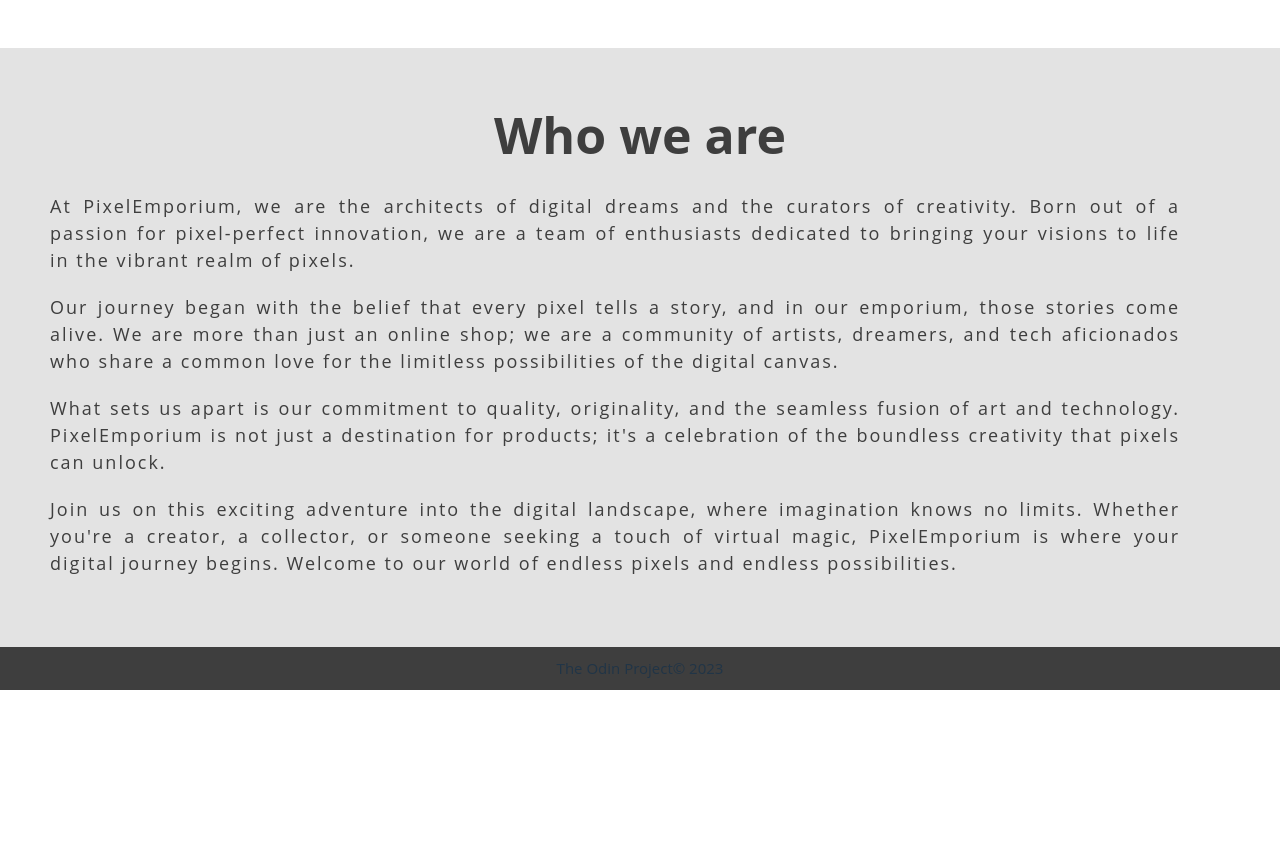
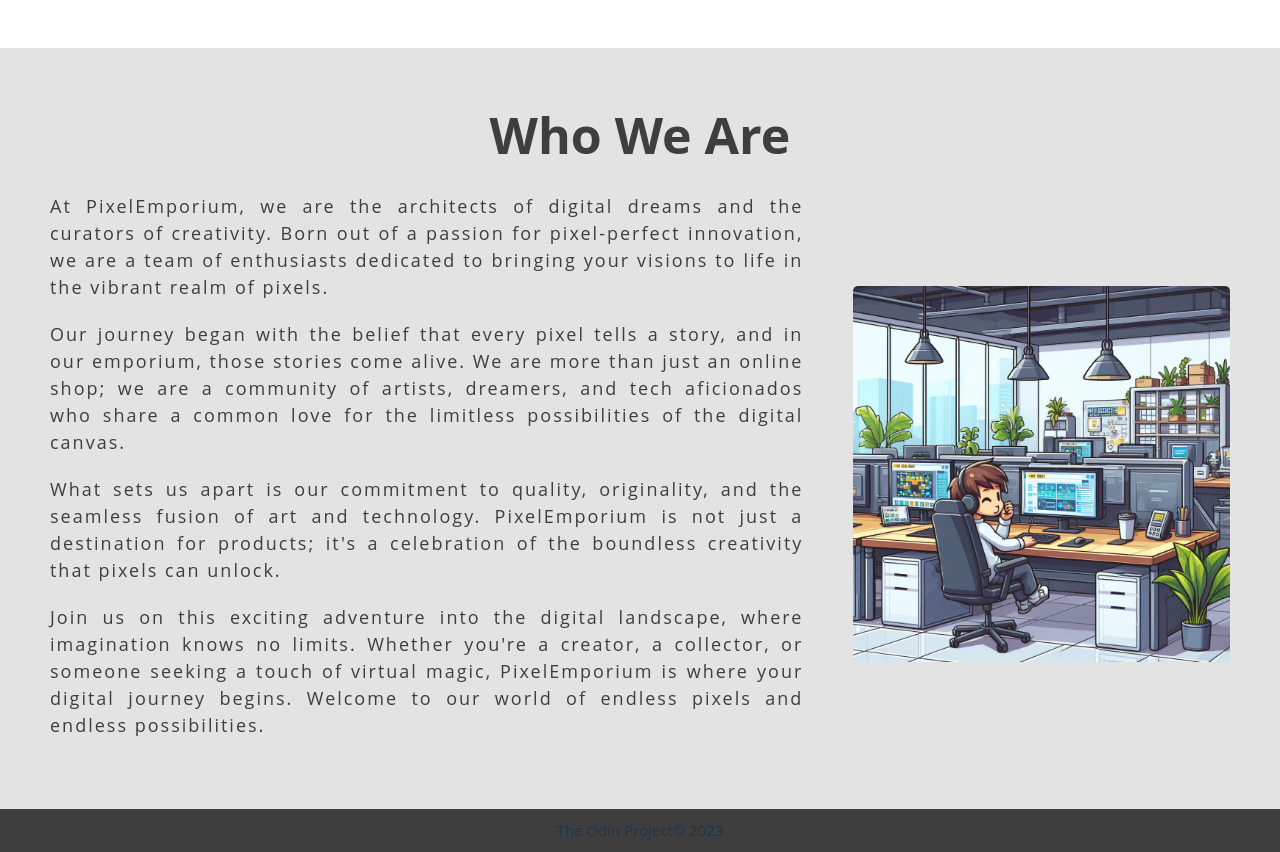
Before and after one commit to Extraterra1/Shopping-Cart, a React (Vite) app: page / in a window 1280 px wide. Shown: the part 456-1308 px from the top of the page. Before the commit the page ends 1146 px from the top, so only its background shows below. Built offline with nearby package versions, Linux system fonts and the light colour scheme; no server answers; what webfontloader would draw is missing.

Commit message:
style: Landing header + responsiveness fixes

```diff
--- a/src/Components/Landing.jsx
+++ b/src/Components/Landing.jsx
@@ -72,19 +72,19 @@
 
 const WhoWeAreGrid = styled.div`
   display: grid;
-  grid-template-columns: auto 1fr;
+  grid-template-columns: 2fr 1fr;
   align-items: center;
   gap: 5rem;
 
   & .wwa-img {
     & img {
-      object-fit: cover;
+      object-fit: contain;
       width: 100%;
       border-radius: 0.5rem;
     }
   }
 
-  @media screen and (max-width: 700px) {
+  @media screen and (max-width: 1000px) {
     grid-template-columns: 1fr;
     padding: 2rem;
   }
@@ -106,7 +106,7 @@
           </Hero>
         </section>
         <WhoWeAre>
-          <h2 className="wwa-title">Who we are</h2>
+          <h2 className="wwa-title">Who We Are</h2>
           <WhoWeAreGrid>
             <div className="wwa-content">
               <p>
```
